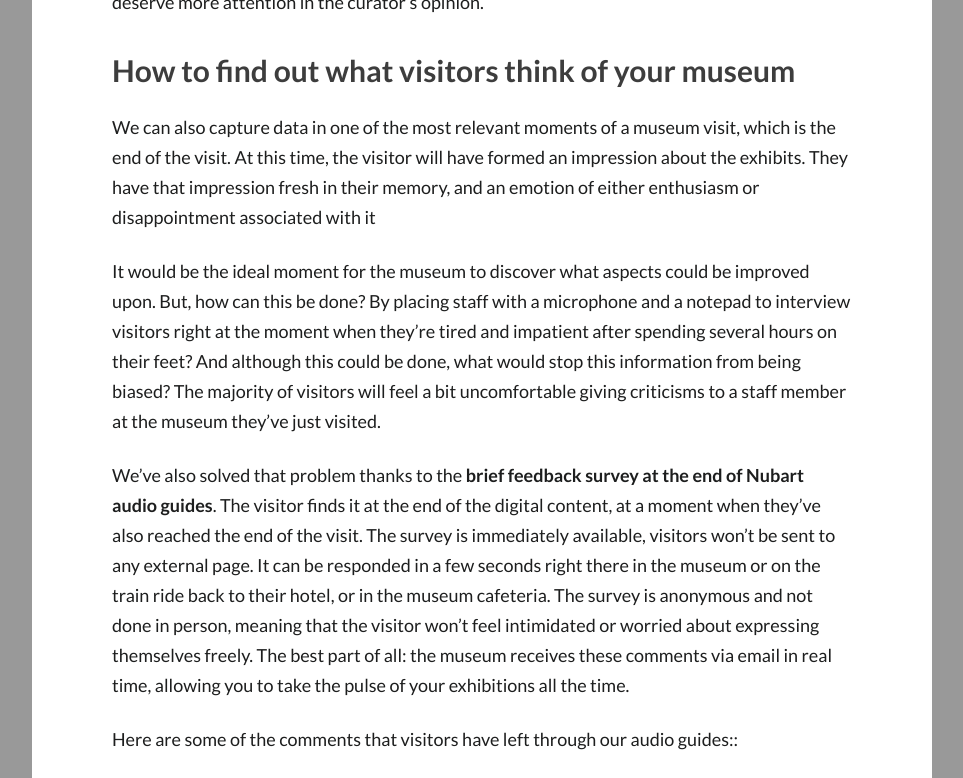
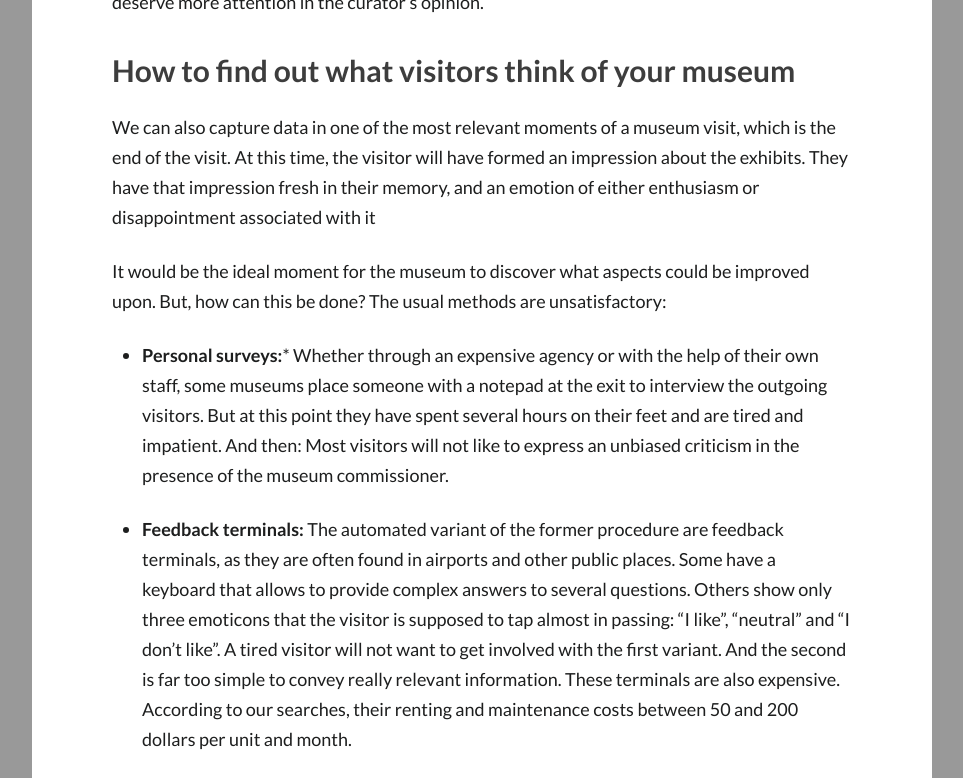
Before and after one commit to nubart/blog-en, a Jekyll site: the page built from _posts/2017-12-08-how-to-get-visitor-data-museum.md, in a window 1280 px wide and 1400 px high, scrolled down 3319 px. Shown: the top 778 px of the window, without its empty margins (8-971 px from the left). Built offline with Jekyll 4.4.1, drawn with Linux system fonts in a browser that asks for light colours; some web fonts are replaced; comment, search, counter and statistics services are not loaded; some of the changed text lies outside the part shown; grey boxes are pictures that could not be loaded.

Commit message:
corrections

```diff
--- a/_config.yml
+++ b/_config.yml
@@ -25,9 +25,9 @@
 
 # Site navigation - each item must have a title and a url.
 navigation:
-- text: Home
+- text: Home (Blog)
   url: /blog-en/
-- text: Web
+- text: Nubart's Website
   url: http://www.nubart.eu/
 - text: Archives
   url: /blog-en/tags/
@@ -52,7 +52,7 @@
 twitter_username: "nub_art"
 instagram_username: "_nubart"
 xing_username: "digital-tangible-sl"
-linkedin_username: "nubart"
+linkedin_username: "digital-tangible-s-l-"
 
 # http://jekyllrb.com/docs/pagination/
 paginate: 5
--- a/_includes/footer.html
+++ b/_includes/footer.html
@@ -29,7 +29,7 @@
             <a href="http://www.pinterest.com/{{ site.pinterest_username }}" class="fa-pinterest-p square fill-horizontal"><span class="screen-reader-text">Pinterest</span></a>
             {% endif %}
             {% if site.linkedin_username %}
-            <a href="https://www.linkedin.com/in/{{ site.linkedin_username }}" class="fa-linkedin square fill-horizontal"><span class="screen-reader-text">LinkedIn</span></a>
+            <a href="https://www.linkedin.com/company/{{ site.linkedin_username }}" class="fa-linkedin square fill-horizontal"><span class="screen-reader-text">LinkedIn</span></a>
             {% endif %}
             <a class="fa-feed square fill-horizontal" href="{{ site.baseurl }}/feed.xml"><span class="screen-reader-text">RSS</span></a>
         </div><!-- .social-links -->
--- a/_posts/2017-12-08-how-to-get-visitor-data-museum.md
+++ b/_posts/2017-12-08-how-to-get-visitor-data-museum.md
@@ -46,9 +46,16 @@
 
 We can also capture data in one of the most relevant moments of a museum visit, which is the end of the visit. At this time, the visitor will have formed an impression about the exhibits. They have that impression fresh in their memory, and an emotion of either enthusiasm or disappointment associated with it
 
-It would be the ideal moment for the museum to discover what aspects could be improved upon. But, how can this be done? By placing staff with a microphone and a notepad to interview visitors right at the moment when they’re tired and impatient after spending several hours on their feet? And although this could be done, what would stop this information from being biased? The majority of visitors will feel a bit uncomfortable giving criticisms to a staff member at the museum they’ve just visited.
+It would be the ideal moment for the museum to discover what aspects could be improved upon. But, how can this be done? The usual methods are unsatisfactory:
 
- We’ve also solved that problem thanks to the **brief feedback survey at the end of Nubart audio guides**. The visitor finds it at the end of the digital content, at a moment when they’ve also reached the end of the visit. The survey is immediately available, visitors won’t be sent to any external page. It can be responded in a few seconds right there in the museum or on the train ride back to their hotel, or in the museum cafeteria. The survey is anonymous and not done in person, meaning that the visitor won’t feel intimidated or worried about expressing themselves freely. The best part of all: the museum receives these comments via email in real time, allowing you to take the pulse of your exhibitions all the time.
+ * **Personal surveys:***
+   Whether through an expensive agency or with the help of their own staff, some museums place someone with a notepad at the exit to interview the outgoing visitors. But at this point they have spent several hours on their feet and are tired and impatient. And then: Most visitors will not like to express an unbiased criticism in the presence of the museum commissioner.
+
+ * **Feedback terminals:**
+   The automated variant of the former procedure are feedback terminals, as they are often found in airports and other public places. Some have a keyboard that allows to provide complex answers to several questions. Others show only three emoticons that the visitor is supposed to tap almost in passing: "I like", "neutral" and "I don't like". A tired visitor will not want to get involved with the first variant. And the second is far too simple to convey really relevant information.
+   These terminals are also expensive. According to our searches, their renting and maintenance costs between 50 and 200 dollars per unit and month.
+
+The **brief feedback survey at the end of Nubart audio guides** solves this problem. Visitors find it at the end of the digital content, at a moment when they’ve also reached the end of the visit. We *do not* direct him to an external site: The anonymous survey is immediately visible and available to him in its intended brevity. The visitor can answer it in a few seconds directly at the museum or on the way back to the hotel. All this probably explains our very uncommon high response rate of 11-12% of audio guide users! The best part of all: the museum can receive these comments via email in real time, allowing its staff to take the pulse of the exhibitions all the time.
 
  Here are some of the comments that visitors have left through our audio guides::
 <video width="720" height="548" autoplay loop>
```
